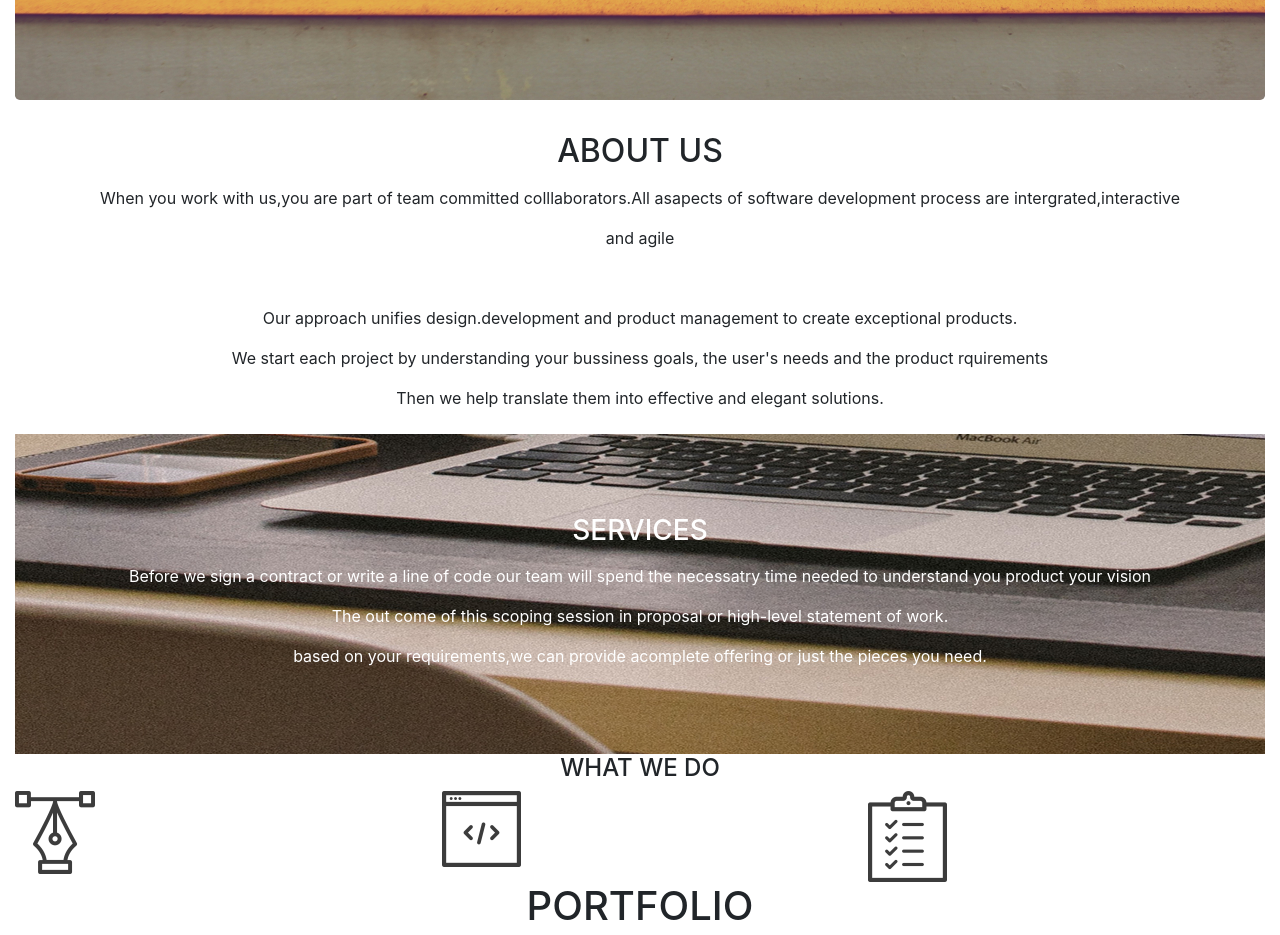
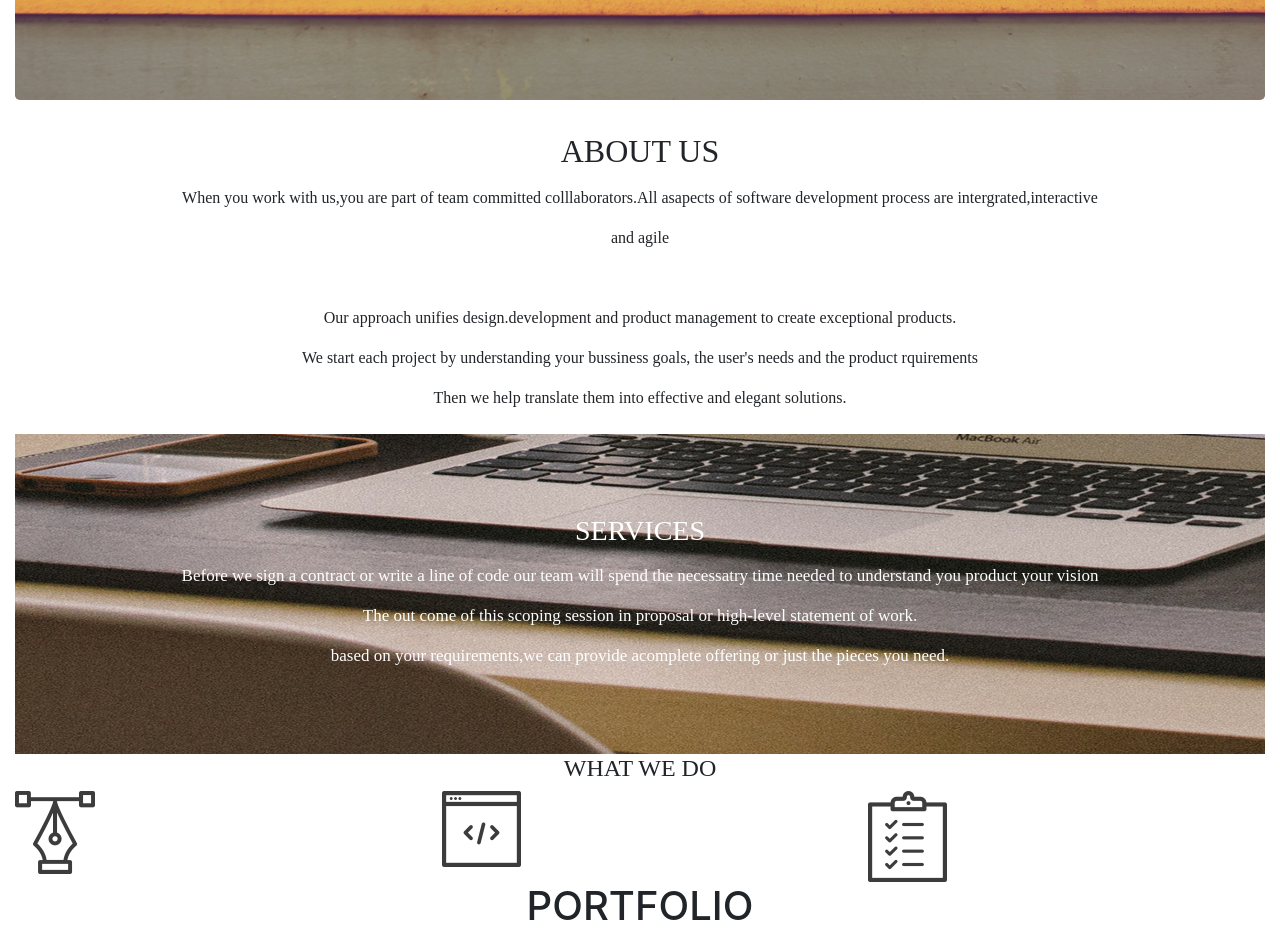
Before and after one commit to AokoMercyline/Delani_studio, a plain HTML site: page index.html in a window 1280 px wide. Shown: the part 620-1555 px from the top of the page. Drawn offline with Linux system fonts and the light colour scheme.

Commit message:
deleted and added some content and styled

```diff
--- a/css/styles.css
+++ b/css/styles.css
@@ -5,6 +5,7 @@
     background-repeat: no-repeat;
     height: 90vh;
     align-content: center;
+    font-family: Gabriela, serif;
 }
 .image-1{
     margin-top: 30px;
@@ -22,6 +23,12 @@
 }
 .about-us{
     line-height: 40px;
+    font-family: Copse, serif;
+}
+.services{
+    font-family: Copse, serif;
+    font-size: 17px;
+
 }
 
 .form-group-1{
@@ -33,8 +40,12 @@
 .contact{
     background-image: url(../assets/backgrounds/c_image.jpg);
     background-size: cover;
+    box-sizing: border-box;
+    color: rgb(255, 255, 255);
+    font-size: 20px;
 
 }
+
 ::placeholder, #text, #name, #email{
     background-color: transparent;
 }
@@ -47,7 +58,9 @@
     margin-top: 50px;
     margin-left: 100px;
 }
-
+.what-we-do{
+    font-family: Gabriela, serif;
+}
 .what-we-do p{
     display: none;
 }
```
